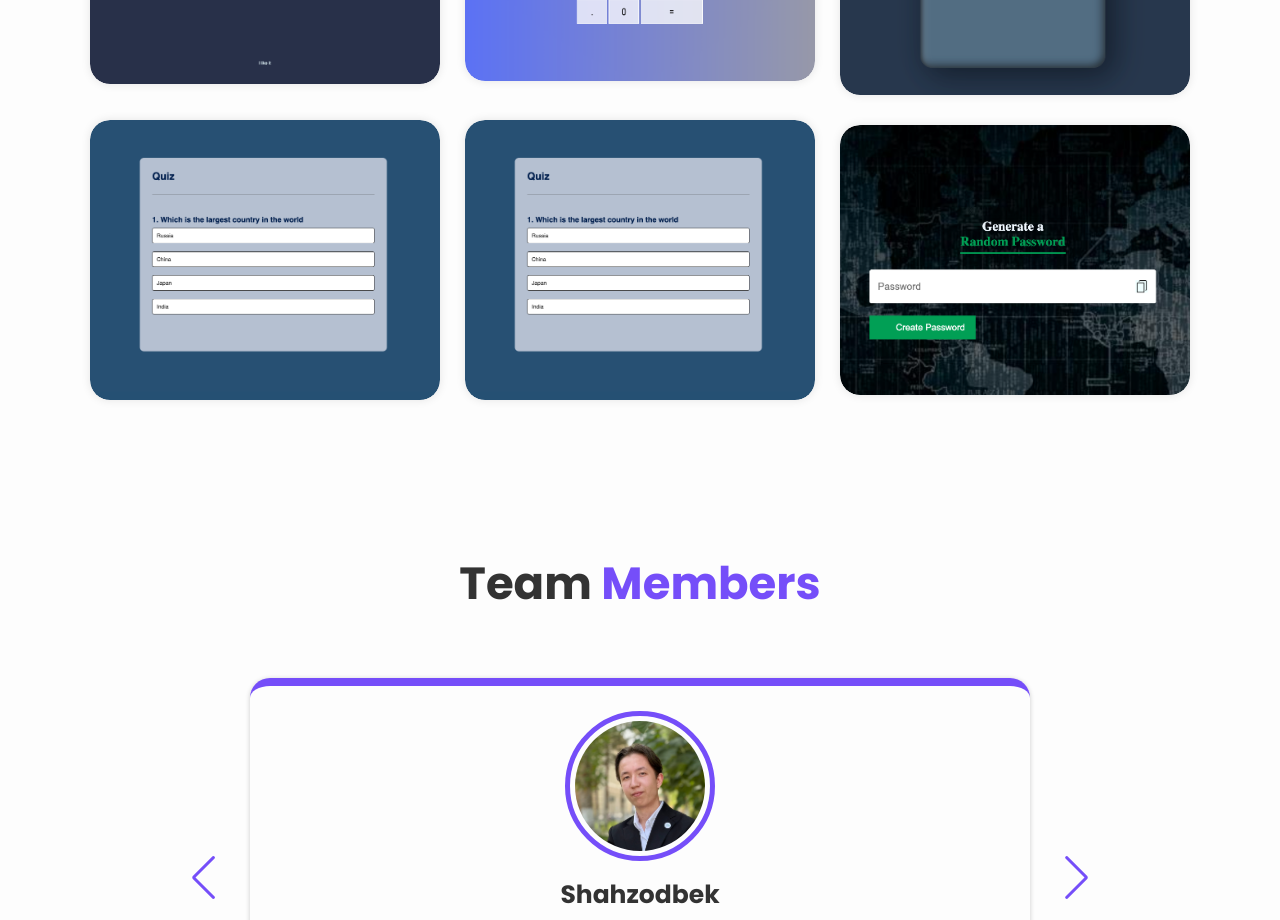
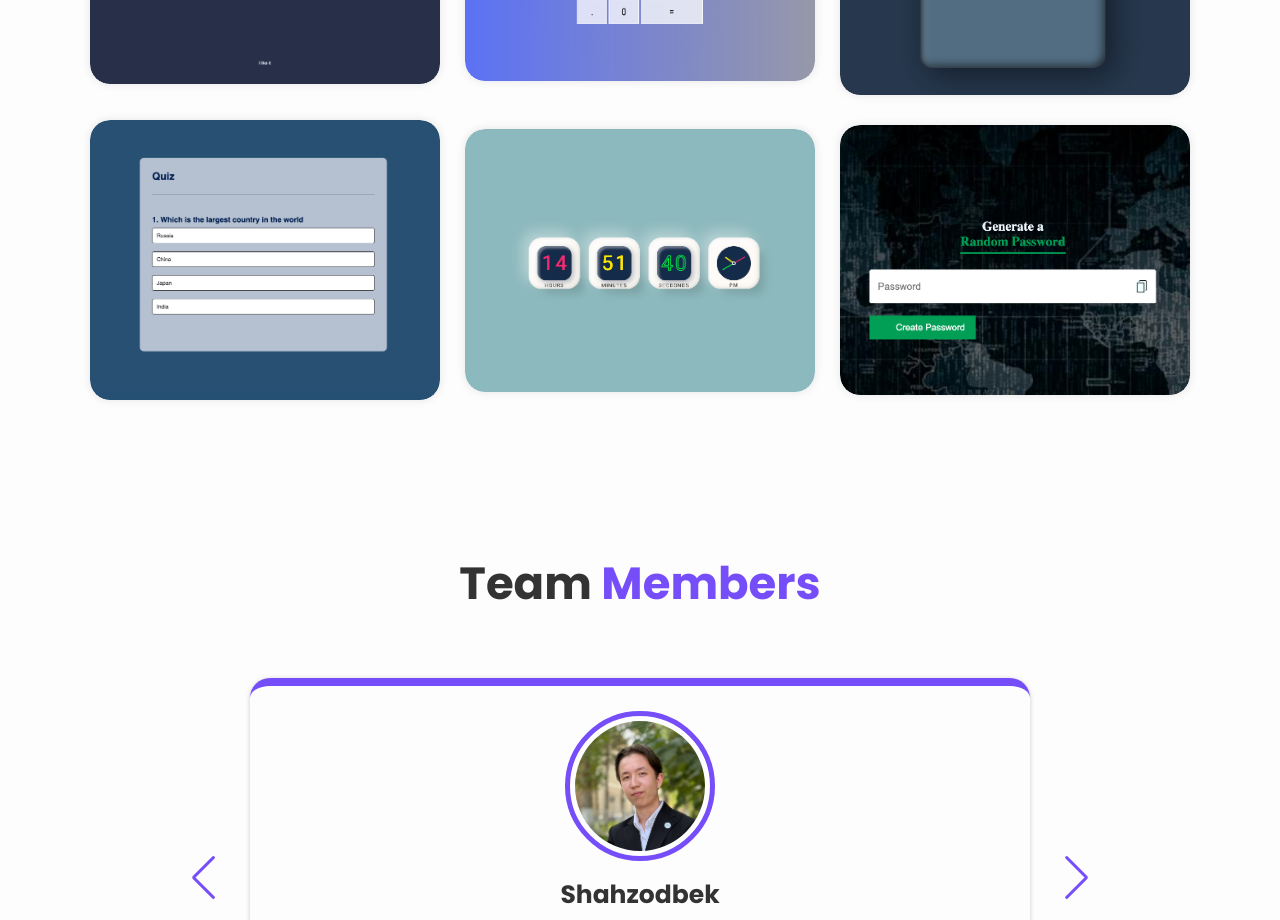
Before and after one commit to ahadjondev/My-Portfolio, a plain HTML site: page index.html in a window 1280 px wide. Shown: the part 3040-3960 px from the top of the page. Drawn offline with nearby package versions, Linux system fonts and the light colour scheme.

Commit message:
Update index.html
new

```diff
--- a/index.html
+++ b/index.html
@@ -210,7 +210,7 @@
                 </div>
             </div>
             <div class="portfolio-box">
-                <img src="images/quiz.png" alt="">
+                <img src="images/clock.png" alt="">
 
                 <div class="portfolio-layer">
                     <h4>Digital Clock</h4>
```
